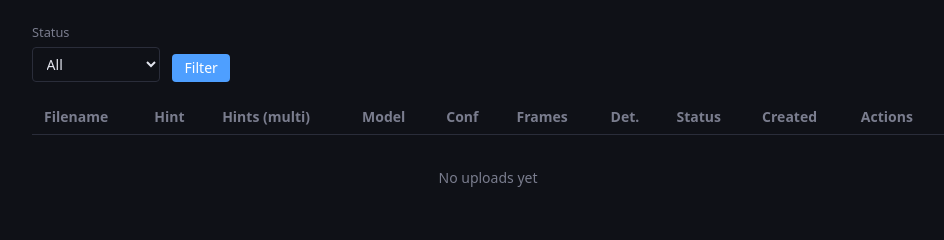
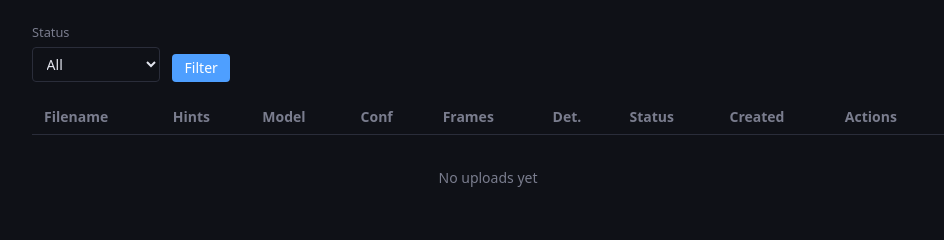
Before and after one commit to sentania-labs/scarguard, a Python web app: template services/web/src/templates/training_uploads.html in a window 1280 px wide. Shown: the part 115-355 px from the top of the page, without its empty margins (152-1096 px from the left). Run offline with Jinja, Linux system fonts and the light colour scheme; the template is opened without the code that fills it, so the values that code supplies are empty.

Commit message:
ui(web): drop legacy single-hint dropdown, widen inline editors
The legacy 'target_class_hint' single-value dropdown shipped alongside
the multi-value hints input was redundant — the route already derives
target_class_hint = hints[0] on save, keeping downstream code that
still reads the single value working. Removing the dropdown frees a
column and lets the model/hints inputs breathe:

- Model select: 16rem (was max 11rem at 0.85rem font) — full filenames
  now visible without truncation.
- Hints text input: 18rem (was 14rem).
- Confidence: 5.5rem.
- Dropped the 0.85rem font shrink on the row inputs.

Drops the redundant "Hint" column from header and rows; colspan on
the empty state goes from 10 → 9 to match.

```diff
--- a/services/web/src/templates/partials/training_upload_rows.html
+++ b/services/web/src/templates/partials/training_upload_rows.html
@@ -1,40 +1,27 @@
 {% for u in uploads %}
 <tr>
   <td>{{ u.filename }}</td>
-  <td>
-    {% if _is_admin %}
-    <select name="target_class_hint" form="ufm-{{ u.id }}" style="font-size:0.85rem;">
-      <option value="" {% if not u.target_class_hint %}selected{% endif %}>—</option>
-      <option value="duck" {% if u.target_class_hint == 'duck' %}selected{% endif %}>duck</option>
-      <option value="heron" {% if u.target_class_hint == 'heron' %}selected{% endif %}>heron</option>
-      <option value="raccoon" {% if u.target_class_hint == 'raccoon' %}selected{% endif %}>raccoon</option>
-      <option value="background" {% if u.target_class_hint == 'background' %}selected{% endif %}>background</option>
-    </select>
-    {% else %}
-      {% if u.target_class_hint %}<span class="badge">{{ u.target_class_hint }}</span>{% else %}<span class="muted">—</span>{% endif %}
-    {% endif %}
-  </td>
   <td>
     {% if _is_admin %}
     <input type="text" name="hints" form="ufm-{{ u.id }}"
            value="{{ u.hints_list | join(', ') }}"
            placeholder="duck, heron, raccoon"
            maxlength="200"
-           style="width:14rem;font-size:0.85rem;">
+           style="width:18rem;">
     {% else %}
       {% if u.hints_list %}{% for h in u.hints_list %}<span class="badge">{{ h }}</span>{% endfor %}{% else %}<span class="muted">—</span>{% endif %}
     {% endif %}
   </td>
   <td>
     {% if _is_admin %}
-    <select name="detector_model" form="ufm-{{ u.id }}" style="font-size:0.85rem;max-width:11rem;">
-      <option value="" {% if not u.detector_model %}selected{% endif %}>— default —</option>
+    <select name="detector_model" form="ufm-{{ u.id }}" style="width:16rem;">
+      <option value="" {% if not u.detector_model %}selected{% endif %}>— live detector default —</option>
       {% for m in available_models %}
       <option value="{{ m }}" {% if u.detector_model == m %}selected{% endif %}>{{ m }}</option>
       {% endfor %}
     </select>
     {% else %}
-      {% if u.detector_model %}<span class="muted" style="font-family:var(--mono);font-size:0.78rem;">{{ u.detector_model }}</span>{% else %}<span class="muted">default</span>{% endif %}
+      {% if u.detector_model %}<span class="muted" style="font-family:var(--mono);">{{ u.detector_model }}</span>{% else %}<span class="muted">default</span>{% endif %}
     {% endif %}
   </td>
   <td>
@@ -43,7 +30,7 @@
            step="0.01" min="0" max="1"
            value="{{ u.confidence_threshold if u.confidence_threshold is not none else '' }}"
            placeholder="0.05"
-           style="width:5rem;font-size:0.85rem;">
+           style="width:5.5rem;">
     {% else %}
       {% if u.confidence_threshold is not none %}{{ "%.2f" | format(u.confidence_threshold) }}{% else %}<span class="muted">—</span>{% endif %}
     {% endif %}
@@ -75,5 +62,5 @@
 </tr>
 {% endfor %}
 {% if not uploads %}
-<tr><td colspan="10" class="muted" style="text-align:center;padding:2rem;">No uploads yet</td></tr>
+<tr><td colspan="9" class="muted" style="text-align:center;padding:2rem;">No uploads yet</td></tr>
 {% endif %}
--- a/services/web/src/templates/training_uploads.html
+++ b/services/web/src/templates/training_uploads.html
@@ -17,21 +17,11 @@
         <input type="file" name="file" accept=".mp4,.avi,.mkv,.mov" required>
       </div>
       <div class="field-group">
-        <label>Primary hint <span class="muted">(legacy single value)</span></label>
-        <select name="target_class_hint">
-          <option value="">None</option>
-          <option value="duck">Duck</option>
-          <option value="heron">Heron</option>
-          <option value="raccoon">Raccoon</option>
-          <option value="background">Background (empty/negative)</option>
-        </select>
+        <label>Hints <span class="muted">(comma-separated, e.g. duck, heron, raccoon, background)</span></label>
+        <input type="text" name="hints" placeholder="duck, heron, raccoon" maxlength="200">
       </div>
     </div>
     <div class="field-row">
-      <div class="field-group">
-        <label>Additional hints <span class="muted">(comma-separated, e.g. duck, heron, raccoon)</span></label>
-        <input type="text" name="hints" placeholder="duck, heron, raccoon" maxlength="200">
-      </div>
       <div class="field-group">
         <label>Detector model <span class="muted">(blank = live detector default)</span></label>
         <select name="detector_model">
@@ -86,8 +76,7 @@
   <thead>
     <tr>
       <th>Filename</th>
-      <th>Hint</th>
-      <th>Hints (multi)</th>
+      <th>Hints</th>
       <th>Model</th>
       <th>Conf</th>
       <th>Frames</th>
```
